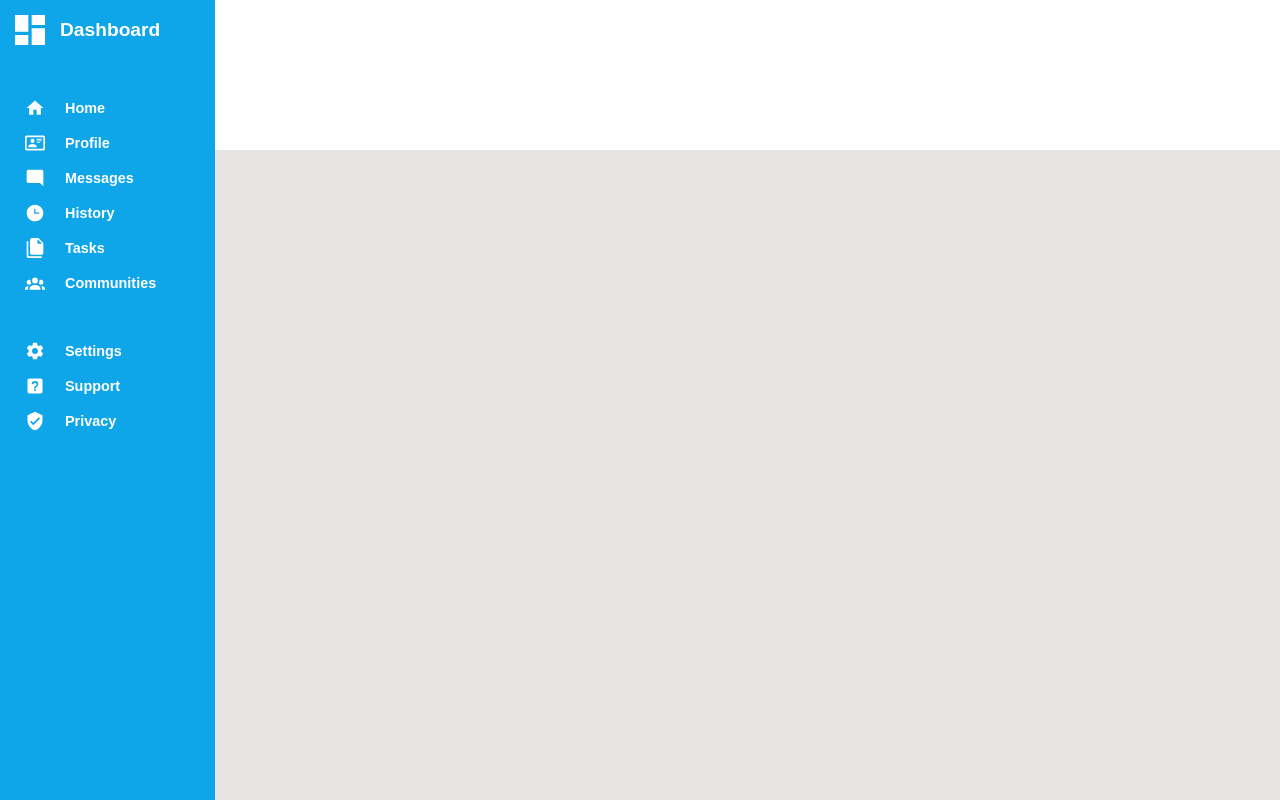
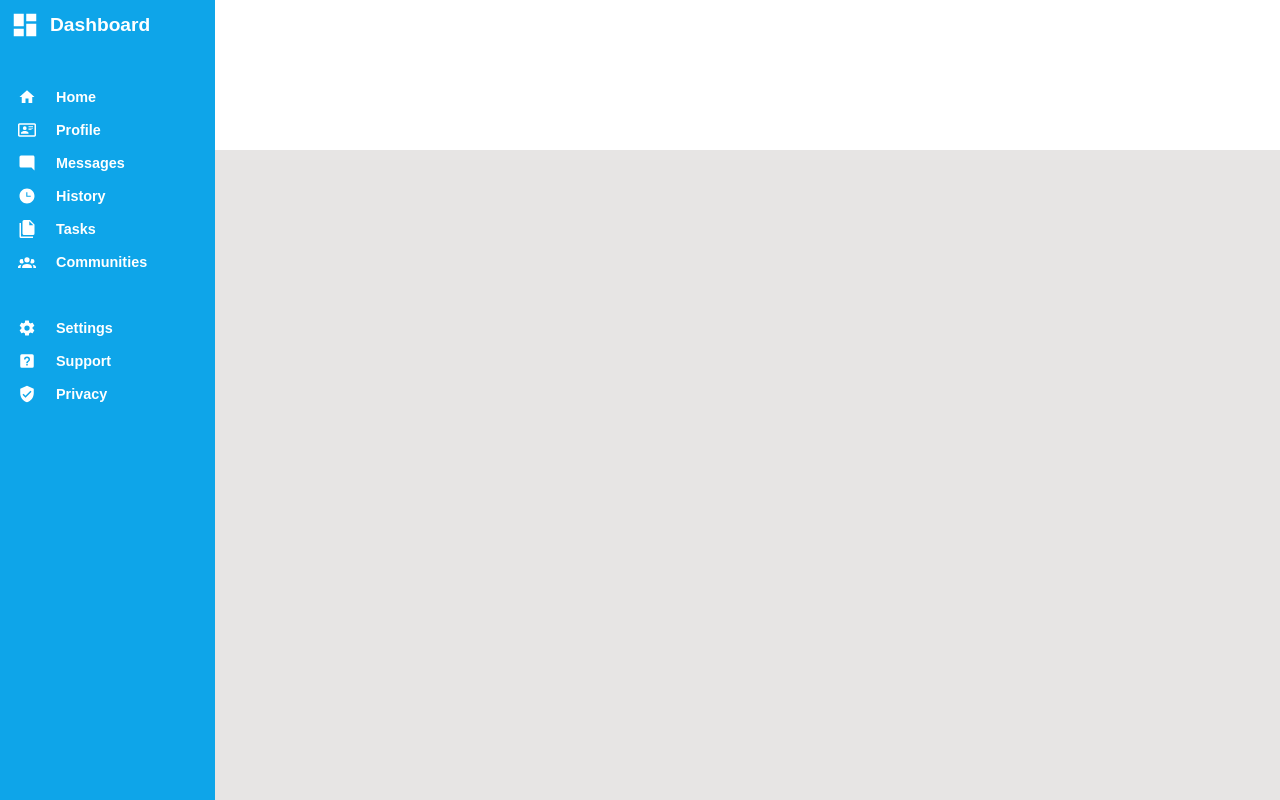
Before and after one commit to sixtynine696969/admin-dashboard, a plain HTML site: page index.html in a window 1280 px wide. Drawn offline with Linux system fonts and the light colour scheme.

Commit message:
Update styling a bit

```diff
--- a/style.css
+++ b/style.css
@@ -24,12 +24,12 @@
     padding: 10px;
     display: grid;
     align-content: start;
-    gap: 3rem
+    gap: 3rem;
 }
 
 .sidebar img {
     color: white;
-    height: 20px;
+    height: 18px;
     filter: invert(100%);
     margin-right: 10px;
 }
@@ -41,7 +41,7 @@
 }
 
 .dashboard img {
-    height: 40px;
+    height: 30px;
 }
 
 .dashboard p {
@@ -49,7 +49,7 @@
 }
 
 .dashboard-container {
-    padding-left: 15px;
+    padding-left: 8px;
     display: grid;
     gap: 15px 0;
 }
```
